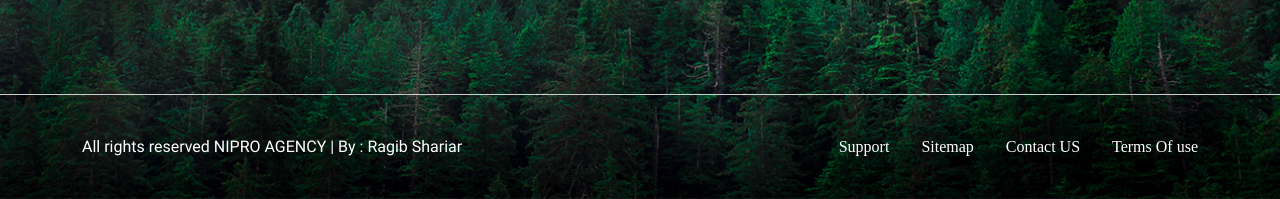
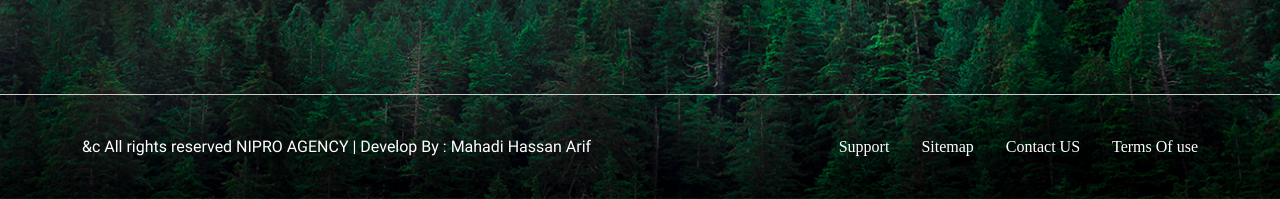
Before and after one commit to mahadiarif/nipro, a plain HTML site: page index.html in a window 1280 px wide. Shown: the part 7267-7466 px from the top of the page. Drawn offline with Linux system fonts and the light colour scheme; a script that the page names is missing; a web font is replaced by a local one.

Commit message:
Update index.html

```diff
--- a/index.html
+++ b/index.html
@@ -912,7 +912,7 @@
       <div class="container">
           <div class="row justify-content-between">
               <div class="col-lg-6 text-lg-start text-center">
-                  <p>All rights reserved NIPRO AGENCY  |  By : Ragib Shariar</p>
+                  <p>&c All rights reserved NIPRO AGENCY  |  Develop By : Mahadi Hassan Arif</p>
               </div>
               <div class="col-lg-6">
                   <div class="footer-menu text-lg-end text-center">
```
